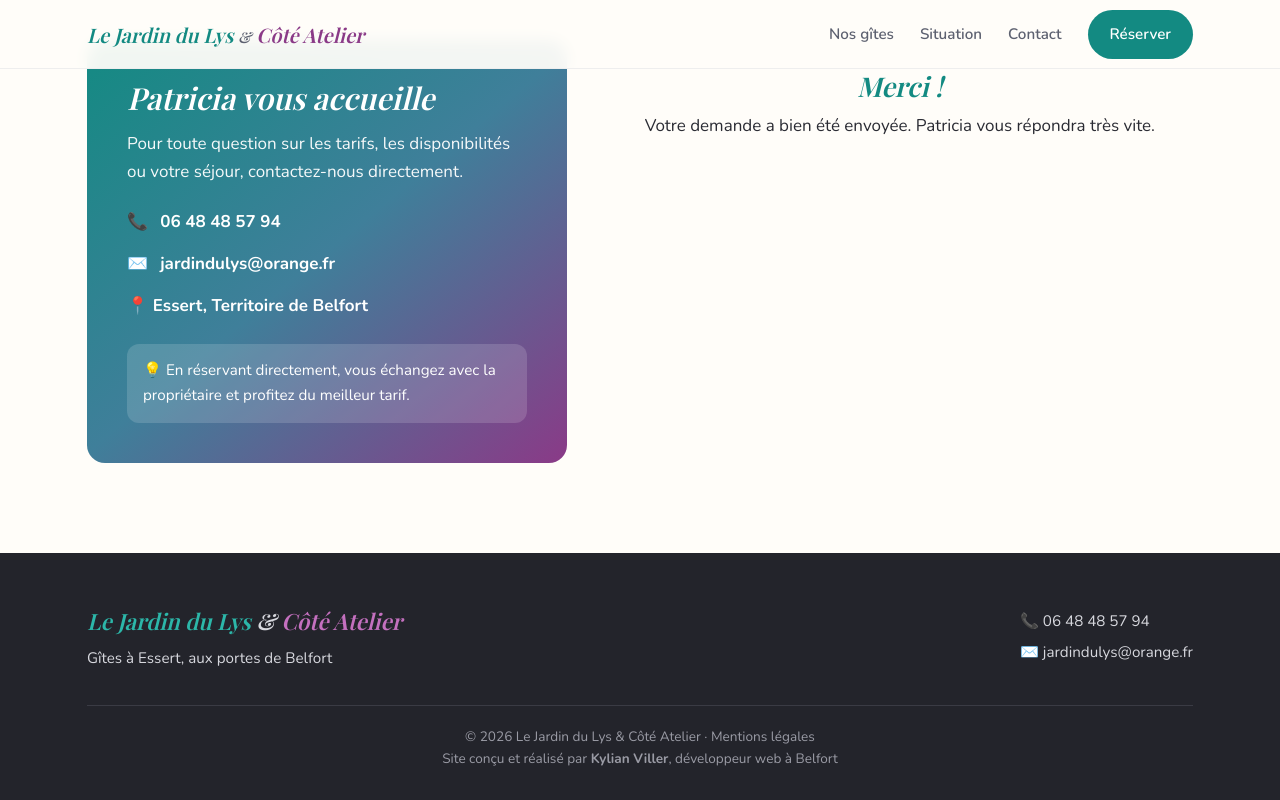
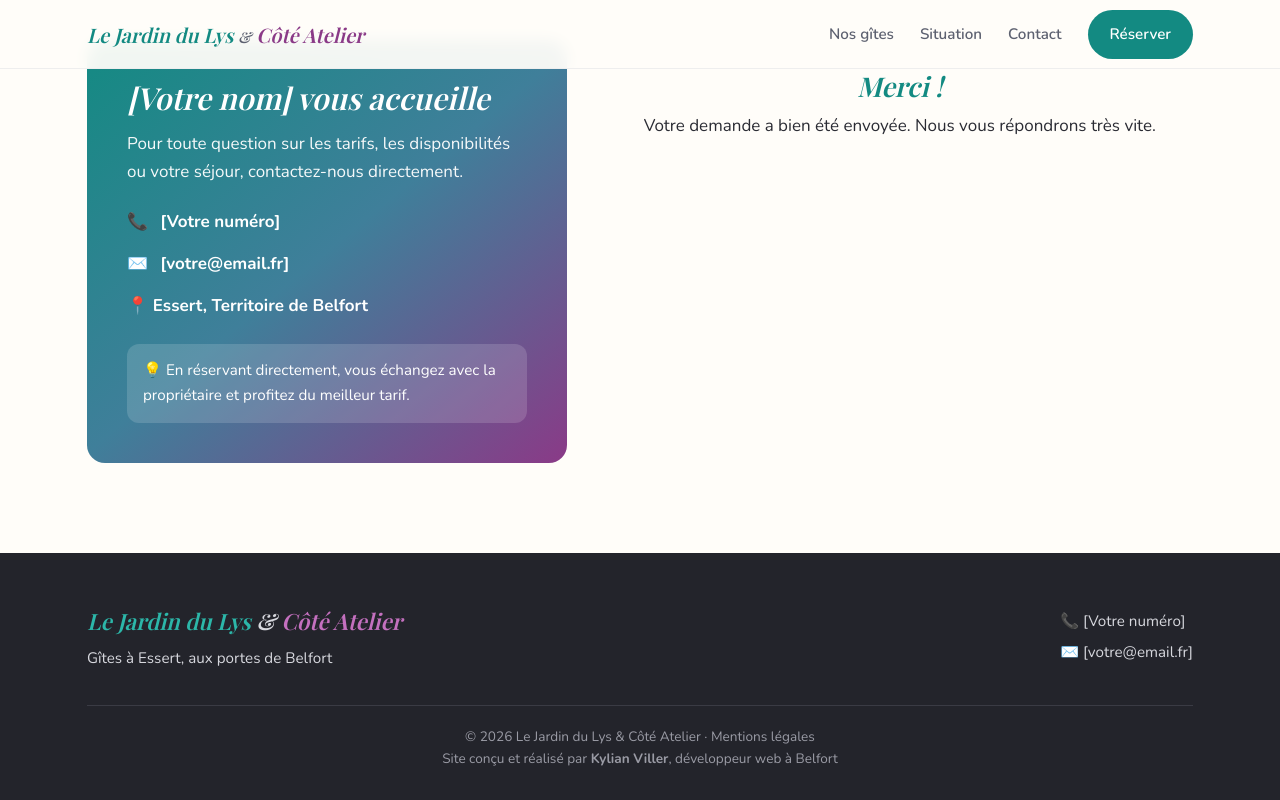
Before and after one commit to DRJS99/jardin-du-lys, a plain HTML site: page index.html in a window 1280 px wide. Both pictures are taken after typing "2020-01-15", "2020-01-15", "Sample", "name@example.com", "5551234", "Sample" into the empty fields and a click on the button "Envoyer ma demande". Shown: the part 3342-4142 px from the top of the page. Drawn offline with nearby package versions, Linux system fonts and the light colour scheme; a web font is replaced by a local one.

Commit message:
Remplacement des coordonnées personnelles par des champs à compléter
Co-Authored-By: Claude Opus 5.5 <noreply@anthropic.com>
Claude-Session: https://claude.ai/code/session_01Vbx5Ntjv35KRsHnHbNf5Ad

```diff
--- a/index.html
+++ b/index.html
@@ -173,7 +173,7 @@
       <p class="sous">Deux gîtes chaleureux et indépendants à Essert, à 5 minutes du centre de Belfort. Nous vous accueillons toute l’année, pour un week-end en famille comme pour un déplacement professionnel.</p>
       <div class="actions">
         <a href="#reserver" class="bouton">Demander une réservation</a>
-        <a href="tel:+33648485794" class="tel">📞 06 48 48 57 94</a>
+        <a href="tel:" class="tel">📞 [Votre numéro]</a>
       </div>
     </div>
     <div class="photos-hero">
@@ -280,10 +280,10 @@
     </div>
     <div class="grille">
       <div class="encart">
-        <h3>Patricia vous accueille</h3>
+        <h3>[Votre nom] vous accueille</h3>
         <p>Pour toute question sur les tarifs, les disponibilités ou votre séjour, contactez-nous directement.</p>
-        <div class="ligne">📞 <a href="tel:+33648485794">06 48 48 57 94</a></div>
-        <div class="ligne">✉️ <a href="mailto:jardindulys@orange.fr">jardindulys@orange.fr</a></div>
+        <div class="ligne">📞 <a href="tel:">[Votre numéro]</a></div>
+        <div class="ligne">✉️ <a href="mailto:">[votre@email.fr]</a></div>
         <div class="ligne">📍 Essert, Territoire de Belfort</div>
         <div class="avantage">💡 En réservant directement, vous échangez avec la propriétaire et profitez du meilleur tarif.</div>
       </div>
@@ -311,7 +311,7 @@
       </form>
       <div class="merci" id="merci">
         <h3>Merci !</h3>
-        <p>Votre demande a bien été envoyée. Patricia vous répondra très vite.</p>
+        <p>Votre demande a bien été envoyée. Nous vous répondrons très vite.</p>
       </div>
     </div>
   </div>
@@ -325,8 +325,8 @@
         <p>Gîtes à Essert, aux portes de Belfort</p>
       </div>
       <div>
-        <p>📞 06 48 48 57 94</p>
-        <p>✉️ jardindulys@orange.fr</p>
+        <p>📞 [Votre numéro]</p>
+        <p>✉️ [votre@email.fr]</p>
       </div>
     </div>
     <div class="bas">© 2026 Le Jardin du Lys &amp; Côté Atelier · Mentions légales<br>Site conçu et réalisé par <strong>Kylian Viller</strong>, développeur web à Belfort</div>
```
